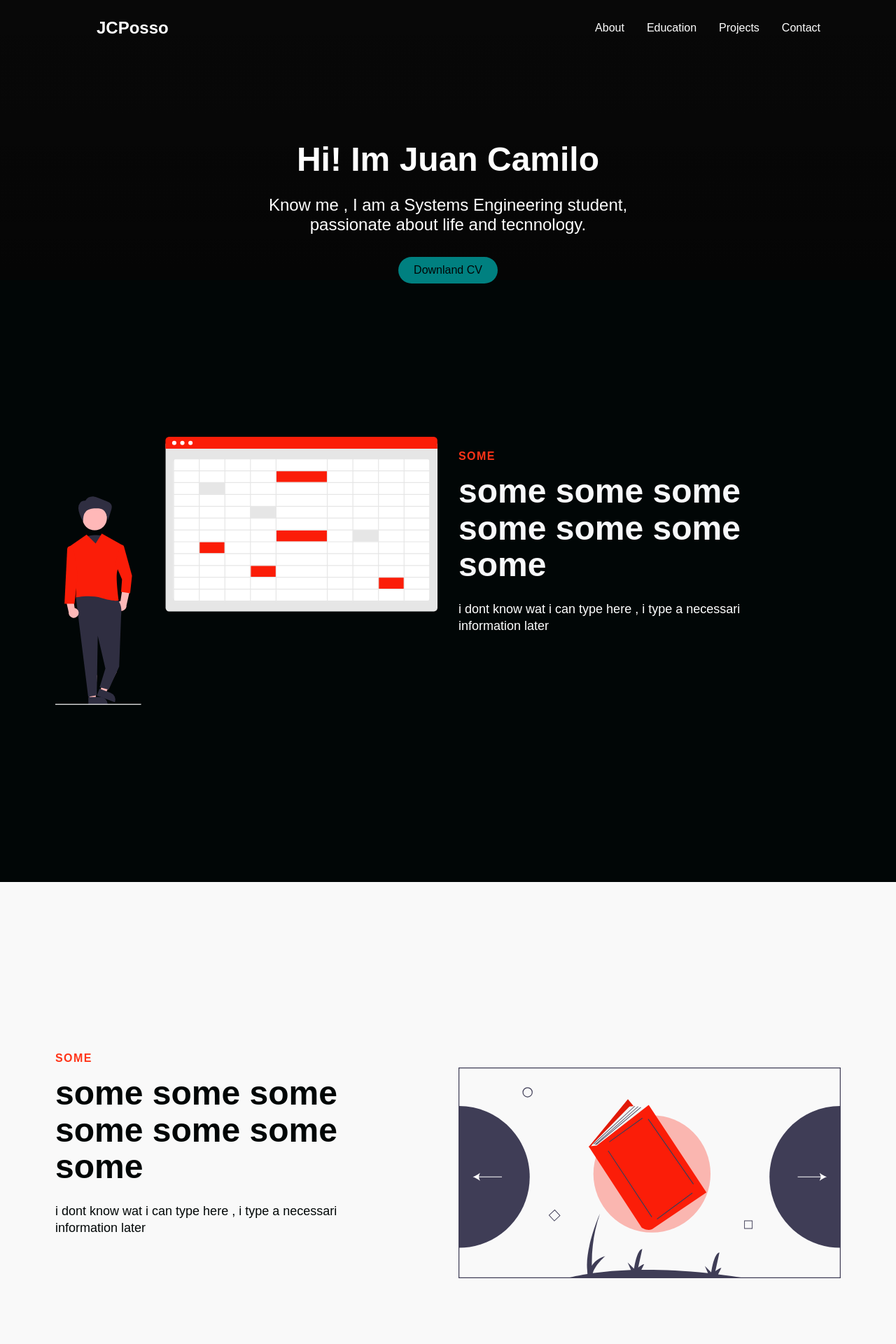
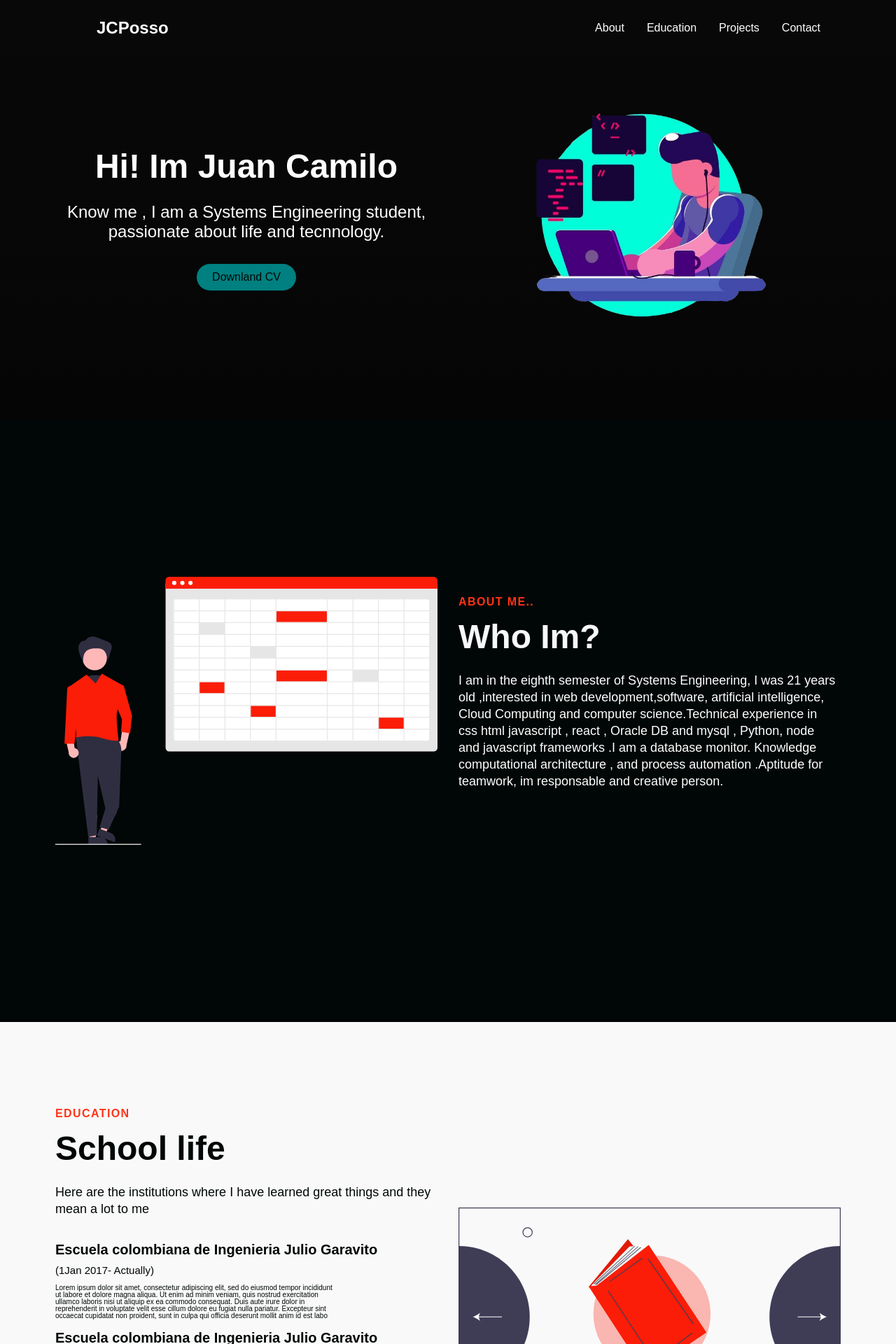
Before and after one commit to JCPosso/react-portfolio-website, a React (Create React App) app: page / in a window 1280 px wide. Shown: the top 1920 px of the page at 70% size. Built offline with nearby package versions, Linux system fonts and the light colour scheme; a web font is replaced by a local one.

Commit message:
adding  infotable elements

```diff
--- a/src/Components/HeroSection/HeroElements.js
+++ b/src/Components/HeroSection/HeroElements.js
@@ -6,7 +6,7 @@ export const HeroContainer = styled.div`
     display: flex;
     justify-content: center;
     padding: 0 30px;
-    height: 400px;
+    height: 600px;
     position: relative;
     z-index:1;
 
@@ -44,14 +44,48 @@ export const HeroBg =styled.div`
 
 export const HeroContent =styled.div`
     z-index:3;
-    max-width: 800px;
+    max-width: 1700px;
     position: absolute;
-    padding: 200px 24px;
+    padding: 70px 24px;
     display: flex;
     flex-direction: column;
     align-items: center;
 `;
 
+export const HeroContentWrapper = styled.div`
+    display: grid;
+    z-index:1;
+    height: 500px;
+    width: 100%;
+    max-width: 1200px;
+    margin-right: auto;
+    margin-left: auto;
+    padding: 0 24px;
+    justify-content: center;
+`;
+
+export const HeroRow = styled.div`
+    display:grid;
+    grid-auto-columns: minmax(auto,1fr);
+    align-items: center;
+    grid-template-areas: 'col1 col2';
+
+    @media screen and (max-width: 768px){
+        grid-template-areas:  'col1 col1' 'col2 col2';
+
+        }
+`;
+export const HColumn1 = styled.div`
+    margin-bottom: 15px;
+    padding: 0 15px;
+    grid-area: col1;
+`;
+
+export const HColumn2 = styled.div`
+    margin-bottom: 15px;
+    padding: 0 15px;
+    grid-area:col2;
+`;
 export const HeroH1 = styled.h1`
     color: #fff;
     font-size: 48px;
--- a/src/Components/HeroSection/index.js
+++ b/src/Components/HeroSection/index.js
@@ -1,4 +1,4 @@
-import React,{useState} from 'react'
+import React,{useState} from 'react';
 import {
     HeroContainer,
     HeroBg,
@@ -6,9 +6,16 @@ import {
     HeroP,
     HeroH1,
     HeroBtnWrapper,
-    Button
+    Button,
+    HColumn1,
+    HColumn2,
+    HeroContentWrapper,
+    HeroRow
 } from './HeroElements';
-
+import {
+    Img,ImgWrap
+} from './../InfoSection/InfoElements';
+import imgn from '../../images/dev.png';
 const HeroSection = () => {
     const[ hover, setHover] =useState(false);
 
@@ -20,6 +27,9 @@ const HeroSection = () => {
             <HeroBg>
             </HeroBg>
             <HeroContent>
+                <HeroContentWrapper>
+                    <HeroRow>
+                        <HColumn1>
                             <HeroH1>Hi! Im Juan Camilo</HeroH1>
                             <HeroP>
                                 Know me , I am a Systems Engineering student, passionate about life and tecnnology.
@@ -29,6 +39,14 @@ const HeroSection = () => {
                                     Downland CV
                                 </Button>
                             </HeroBtnWrapper>
+                        </HColumn1>
+                        <HColumn2>
+                            <ImgWrap>
+                                <Img src={imgn}alt="some"/>
+                            </ImgWrap>
+                        </HColumn2>
+                    </HeroRow>
+                </HeroContentWrapper>
             </HeroContent>
         </HeroContainer>
     )
--- a/src/Components/InfoSection/Data.js
+++ b/src/Components/InfoSection/Data.js
@@ -3,15 +3,22 @@ export const homeS1= {
     lightBg: false,
     lightText: true,
     lightTextDesc:true,
-    topLine:'Some',
-    headLine:'some some some some some some some',
-    description:'i dont know wat i can type here , i type a necessari information later',
+    topLine:'ABOUT ME..',
+    headLine:'Who Im?',
+    description:'I am in the eighth semester of Systems Engineering, I was 21 years old ,'+
+                'interested in web development,'+
+                'software, artificial intelligence, Cloud Computing and computer science.'+
+                'Technical experience in css html javascript , react , Oracle DB and mysql , Python, node and '+
+                'javascript frameworks .'+
+                'I am a database monitor.  Knowledge  computational architecture ,  and process automation .'+
+                'Aptitude for teamwork, im responsable and creative person.',
     imgStart: true,
     img: require('../../images/info.svg').default,
     alt: 'idont know',
     dark: true,
     primary: true,
     darkText:false
+
 };
 
 export const homeS2= {
@@ -19,15 +26,16 @@ export const homeS2= {
     lightBg: true,
     lightText: false,
     lightTextDesc:false,
-    topLine:'Some',
-    headLine:'some some some some some some some',
-    description:'i dont know wat i can type here , i type a necessari information later',
+    topLine:'EDUCATION',
+    headLine:'School life',
+    description:'Here are the institutions where I have learned great things and they mean a lot to me',
     imgStart: false,
     img: require('../../images/study.svg').default,
     alt: 'idont know',
     dark: false,
     primary: true,
-    darkText:true
+    darkText:true,
+    hasList:true
 };
 
 export const homeS3= {
--- /dev/null
+++ b/src/Components/InfoSection/DataEdu.js
@@ -0,0 +1,17 @@
+export default [
+    {id: 1,
+        titulo: 'Escuela colombiana de Ingenieria Julio Garavito ',
+        fecha:'(1Jan 2017- Actually)',
+        texto:'Lorem ipsum dolor sit amet, consectetur adipiscing elit, sed do eiusmod tempor incididunt ut labore et dolore magna aliqua. Ut enim ad minim veniam, quis nostrud exercitation ullamco laboris nisi ut aliquip ex ea commodo consequat. Duis aute irure dolor in reprehenderit in voluptate velit esse cillum dolore eu fugiat nulla pariatur. Excepteur sint occaecat cupidatat non proident, sunt in culpa qui officia deserunt mollit anim id est labo'
+    },
+    {id: 2,
+        titulo: 'Escuela colombiana de Ingenieria Julio Garavito ',
+        fecha:'(1Jan 2017- Actually)',
+        texto:'Lorem ipsum dolor sit amet, consectetur adipiscing elit, sed do eiusmod tempor incididunt ut labore et dolore magna aliqua. Ut enim ad minim veniam, quis nostrud exercitation ullamco laboris nisi ut aliquip ex ea commodo consequat. Duis aute irure dolor in reprehenderit in voluptate velit esse cillum dolore eu fugiat nulla pariatur. Excepteur sint occaecat cupidatat non proident, sunt in culpa qui officia deserunt mollit anim id est labo'
+    },
+    {id: 3,
+        titulo: 'Escuela colombiana de Ingenieria Julio Garavito ',
+        fecha:'(1Jan 2017- Actually)',
+        texto:'Lorem ipsum dolor sit amet, consectetur adipiscing elit, sed do eiusmod tempor incididunt ut labore et dolore magna aliqua. Ut enim ad minim veniam, quis nostrud exercitation ullamco laboris nisi ut aliquip ex ea commodo consequat. Duis aute irure dolor in reprehenderit in voluptate velit esse cillum dolore eu fugiat nulla pariatur. Excepteur sint occaecat cupidatat non proident, sunt in culpa qui officia deserunt mollit anim id est labo'
+    }
+];
--- a/src/Components/InfoSection/InfoElements.js
+++ b/src/Components/InfoSection/InfoElements.js
@@ -48,7 +48,7 @@ export const Column2 = styled.div`
 export const TextWrapper = styled.div`
     max-width: 540px;
     padding-top: 0;
-    padding-bottom: 60px;
+    padding-bottom: 30px;
 `;
 
 export const TopLine = styled.p`
@@ -74,7 +74,7 @@ export const Heading = styled.h1`
 `;
 
 export const Subtitle = styled.div`
-        max-width:440px;
+        max-width:600px;
         margin-bottom:35px;
         font-size: 18px;
         line-height: 24px;
@@ -92,3 +92,32 @@ export const Img= styled.img`
         margin: 0 0 10px 0;
         padding-right: 0;
 `;
+
+export const H3Tab = styled.h3`
+    margin-bottom: 14px;
+    font-size: 20px;
+    line-height: 1.1;
+    font-weight: 50px;
+    color:${({lightText})=>(lightText ? '#f7f8fa':'#010606')};
+
+    @media screen and (max-width: 480px){
+        font-size:15px;
+        }
+`;
+
+export const DateTab = styled.div`
+        max-width:200px;
+        margin-bottom:15px;
+        font-size: 15px;
+        line-height: 10px;
+        color:${({darkText})=>(darkText ? '#010606':'#fff')};
+`;
+
+
+export const PTab = styled.p`
+        max-width:400px;
+        margin-bottom:15px;
+        font-size: 10px;
+        line-height: 10px;
+        color:${({darkText})=>(darkText ? '#010606':'#fff')};
+`;
--- /dev/null
+++ b/src/Components/InfoSection/InfoTab.js
@@ -0,0 +1,22 @@
+import React from 'react';
+import {DateTab,H3Tab,PTab} from './InfoElements';
+import DataEdu from './DataEdu';
+const InfoTab = ({lightText,darkText}) => {
+    return (
+        <div>
+            {
+                  DataEdu.map((data)=>{
+                      return(
+                        <div>
+                            <H3Tab lightText={lightText}>{data.titulo}</H3Tab>
+                            <DateTab darkText={darkText}>{data.fecha}</DateTab>
+                            <PTab darkText={darkText}>{data.texto}</PTab>
+                        </div>
+                        )
+                  })
+            }
+        </div>
+    )
+}
+
+export default InfoTab
--- a/src/Components/InfoSection/index.js
+++ b/src/Components/InfoSection/index.js
@@ -1,28 +1,31 @@
 import React from 'react';
+import { homeS2 } from './Data';
 import {
     InfoContainer,
     InfoWrapper,
     InfoRow,
     Column1,
     Column2,
+    ImgWrap,
+    Img,
+    TopLine,
     TextWrapper,
-    TopLine,
     Heading,
-    Subtitle,
-    ImgWrap,
-    Img
+    Subtitle
 } from './InfoElements';
+import InfoTab from './InfoTab';
 const InfoSection = ({
     img,
     alt,
+    imgStart,
+    lightBg,
+    id,
     topLine,
     lightText,
     headLine,
     darkText,
     description,
-    imgStart,
-    lightBg,
-    id
+    hasList
     }) => {
     return (
         <>
@@ -30,11 +33,12 @@ const InfoSection = ({
                 <InfoWrapper>
                     <InfoRow imgStart={imgStart} >
                         <Column1>
-                        <TextWrapper>
-                            <TopLine>{topLine}</TopLine>
-                            <Heading lightText={lightText}>{headLine}</Heading>
-                            <Subtitle darkText={darkText}>{description}</Subtitle>
-                        </TextWrapper>
+                            <TextWrapper>
+                                <TopLine>{topLine}</TopLine>
+                                <Heading lightText={lightText}>{headLine}</Heading>
+                                <Subtitle darkText={darkText}>{description}</Subtitle>
+                            {hasList ? <InfoTab {...homeS2}/>: <></>}
+                            </TextWrapper>
                         </Column1>
                         <Column2>
                             <ImgWrap>
```
Also changed, not shown: aboutme.txt (added), src/images/dev.png (added). Lines whose indentation alone changed are shown as unchanged.
